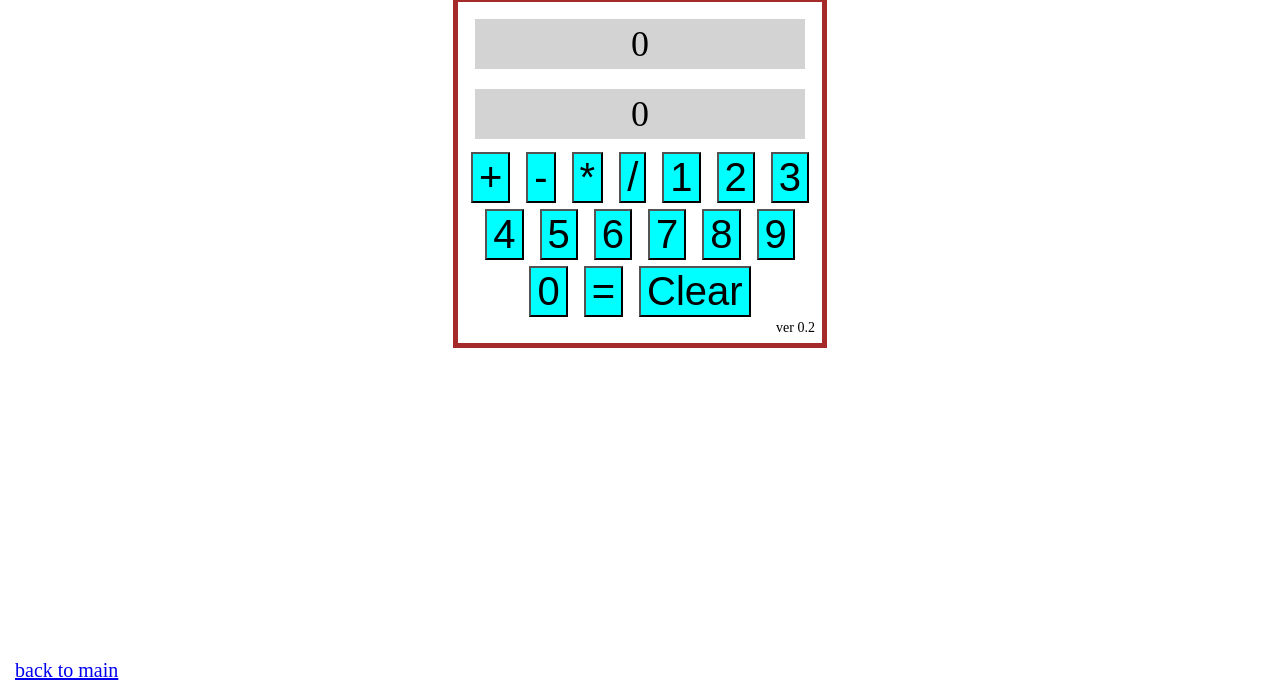
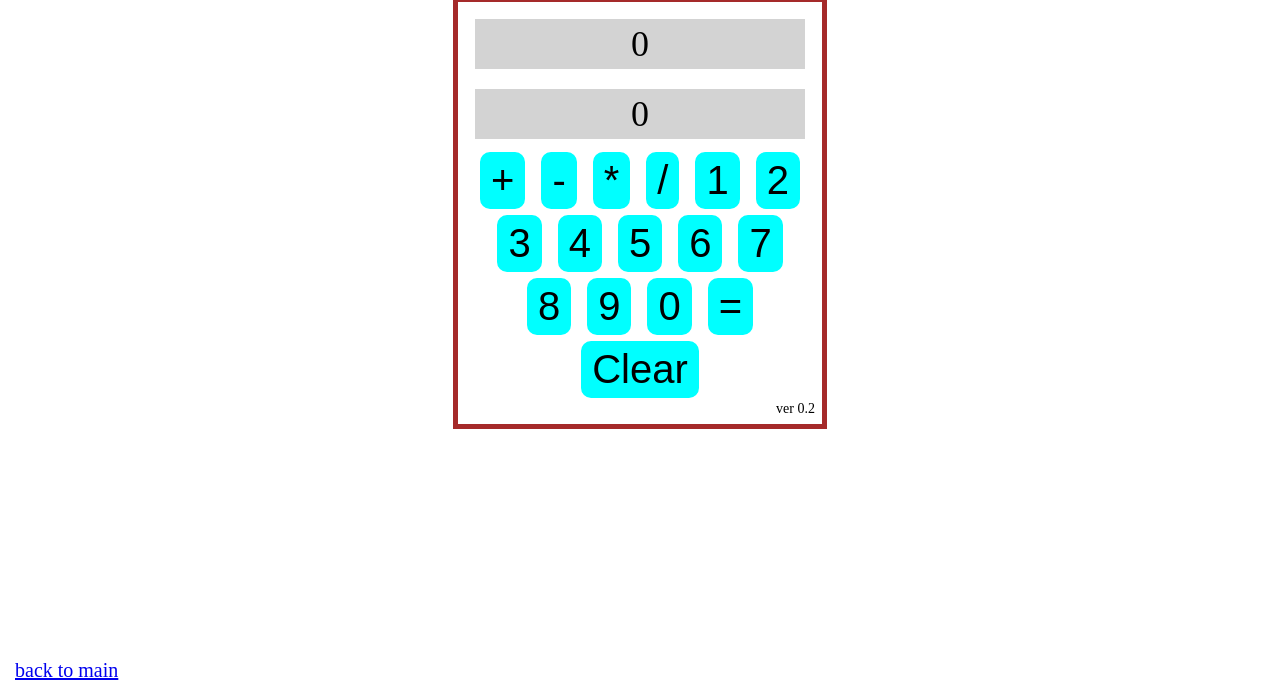
Before and after one commit to yoav74/OdinJSStart, a plain HTML site: page Calc/index2.html in a window 1280 px wide. Shown: the part 103-800 px from the top of the page. Drawn offline with Linux system fonts and the light colour scheme.

Commit message:
rounded edges for buttons

```diff
--- a/Calc/styles.css
+++ b/Calc/styles.css
@@ -36,6 +36,8 @@ body {
 button {
     margin: 3px;
     background-color: aqua;
+    border-radius: 10px;
+    border:5px solid aqua;
 }
 
 .header {
```
